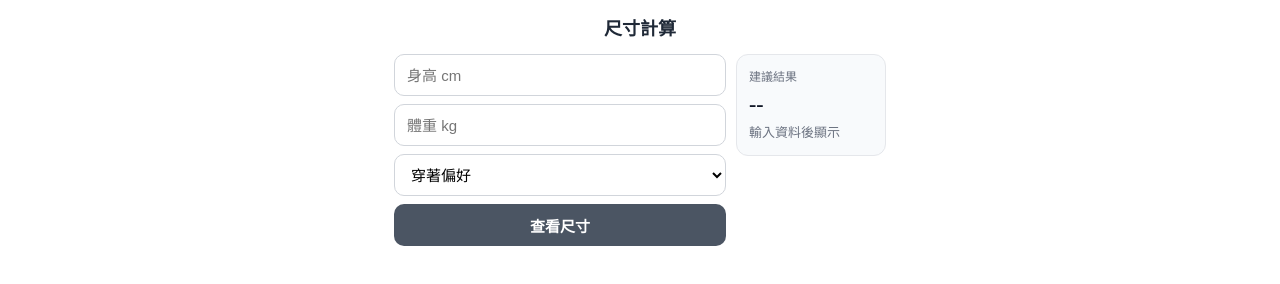
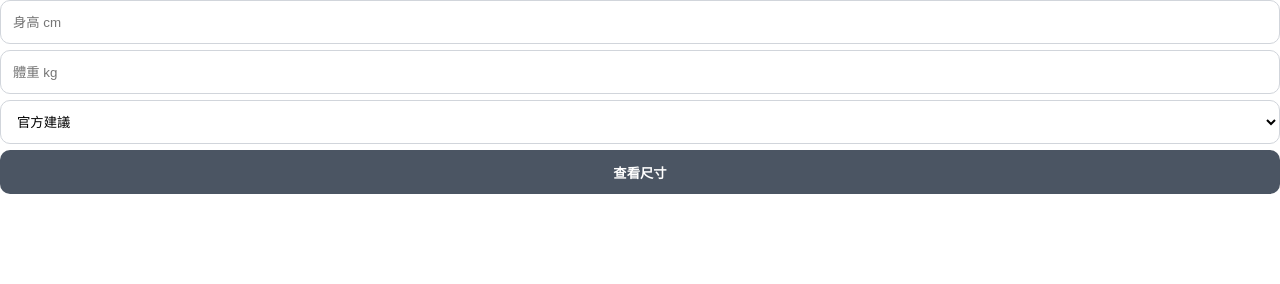
Before and after one commit to jess305444/size, a plain HTML site: page index.html in a window 1280 px wide. Drawn offline with Linux system fonts and the light colour scheme.

Commit message:
Update index.html

```diff
--- a/index.html
+++ b/index.html
@@ -3,51 +3,32 @@
 <head>
 <meta charset="UTF-8">
 <meta name="viewport" content="width=device-width, initial-scale=1.0">
-<title>尺寸計算</title>
 </head>
 
-<body style="margin:0;font-family:Microsoft JhengHei;background:#ffffff;">
+<body style="margin:0;padding:0;font-family:Microsoft JhengHei;background:#ffffff;">
 
-<div style="max-width:520px;margin:auto;padding:14px;box-sizing:border-box;">
-
-  <div style="text-align:center;font-size:18px;font-weight:bold;color:#1f2937;margin-bottom:14px;">
-    尺寸計算
-  </div>
-
-  <div id="wrap" style="display:flex;gap:10px;align-items:flex-start;">
-
-    <!-- 左邊輸入 -->
-    <div id="leftBox" style="flex:1;min-width:0;">
+<div style="width:100%;padding:0;margin:0;box-sizing:border-box;">
 
   <input id="h" type="number" placeholder="身高 cm"
-      style="width:100%;height:42px;padding:0 12px;margin-bottom:8px;border:1px solid #d1d5db;border-radius:10px;font-size:15px;box-sizing:border-box;">
+  style="width:100%;height:44px;padding:0 12px;margin:0 0 6px 0;border:1px solid #d1d5db;border-radius:10px;box-sizing:border-box;">
 
   <input id="w" type="number" placeholder="體重 kg"
-      style="width:100%;height:42px;padding:0 12px;margin-bottom:8px;border:1px solid #d1d5db;border-radius:10px;font-size:15px;box-sizing:border-box;">
+  style="width:100%;height:44px;padding:0 12px;margin:0 0 6px 0;border:1px solid #d1d5db;border-radius:10px;box-sizing:border-box;">
 
   <select id="fit"
-      style="width:100%;height:42px;padding:0 12px;margin-bottom:8px;border:1px solid #d1d5db;border-radius:10px;font-size:15px;box-sizing:border-box;background:#fff;">
-        <option value="">穿著偏好</option>
-        <option value="合身">喜歡合身</option>
-        <option value="寬鬆">喜歡寬鬆</option>
+  style="width:100%;height:44px;padding:0 12px;margin:0 0 6px 0;border:1px solid #d1d5db;border-radius:10px;background:#fff;box-sizing:border-box;">
+    <option value="官方建議" selected>官方建議</option>
+    <option value="合身">合身</option>
+    <option value="寬鬆">寬鬆</option>
   </select>
 
   <button onclick="calc()"
-      style="width:100%;height:42px;background:#4b5563;color:#fff;border:none;border-radius:10px;font-size:15px;font-weight:bold;">
+  style="width:100%;height:44px;background:#4b5563;color:#fff;border:none;border-radius:10px;font-weight:bold;">
     查看尺寸
   </button>
 
-    </div>
-
-    <!-- 右邊結果 -->
-    <div id="rightBox" style="width:150px;flex-shrink:0;background:#f8fafc;border:1px solid #e5e7eb;border-radius:12px;padding:12px;box-sizing:border-box;">
-      <div style="font-size:12px;color:#6b7280;margin-bottom:6px;">建議結果</div>
-      <div id="result" style="font-size:22px;font-weight:bold;color:#111827;margin-bottom:6px;">--</div>
-      <div id="desc" style="font-size:13px;line-height:1.5;color:#6b7280;">
-        輸入資料後顯示
-      </div>
-    </div>
-
+  <div id="result"
+  style="margin-top:6px;font-size:16px;font-weight:bold;text-align:center;color:#111;">
   </div>
 
 </div>
@@ -57,11 +38,9 @@ function calc(){
   var h = Number(document.getElementById("h").value);
   var w = Number(document.getElementById("w").value);
   var fit = document.getElementById("fit").value;
-  var result = document.getElementById("result");
-  var desc = document.getElementById("desc");
 
-  if(!h || !w || !fit){
-    alert("請輸入身高、體重並選擇穿著偏好");
+  if(!h || !w){
+    alert("請輸入完整資料");
     return;
   }
 
@@ -77,30 +56,14 @@ function calc(){
     else if(size === "XL") size = "2XL";
   }
 
-  result.innerHTML = size;
-
   if(fit === "合身"){
-    desc.innerHTML = "偏合身建議";
-  } else {
-    desc.innerHTML = "偏寬鬆建議";
-  }
+    if(size === "L") size = "M";
+    else if(size === "XL") size = "L";
+    else if(size === "2XL") size = "XL";
   }
 
-function mobileLayout(){
-  var wrap = document.getElementById("wrap");
-  var rightBox = document.getElementById("rightBox");
-
-  if(window.innerWidth <= 480){
-    wrap.style.flexDirection = "column";
-    rightBox.style.width = "100%";
-  } else {
-    wrap.style.flexDirection = "row";
-    rightBox.style.width = "150px";
+  document.getElementById("result").innerHTML = "建議尺寸：" + size;
 }
-}
-
-mobileLayout();
-window.addEventListener("resize", mobileLayout);
 </script>
 
 </body>
```
Lines whose indentation alone changed are shown as unchanged.
